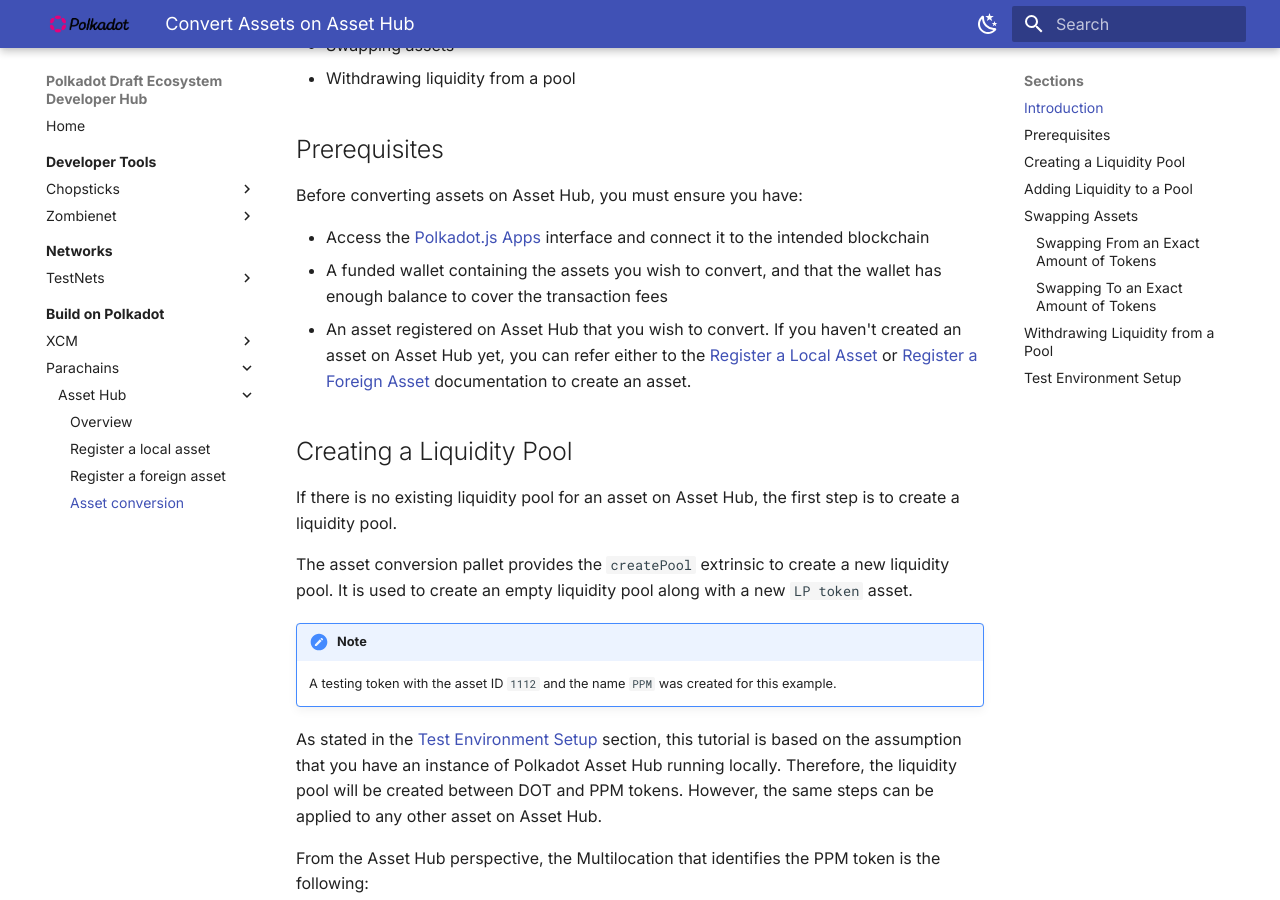
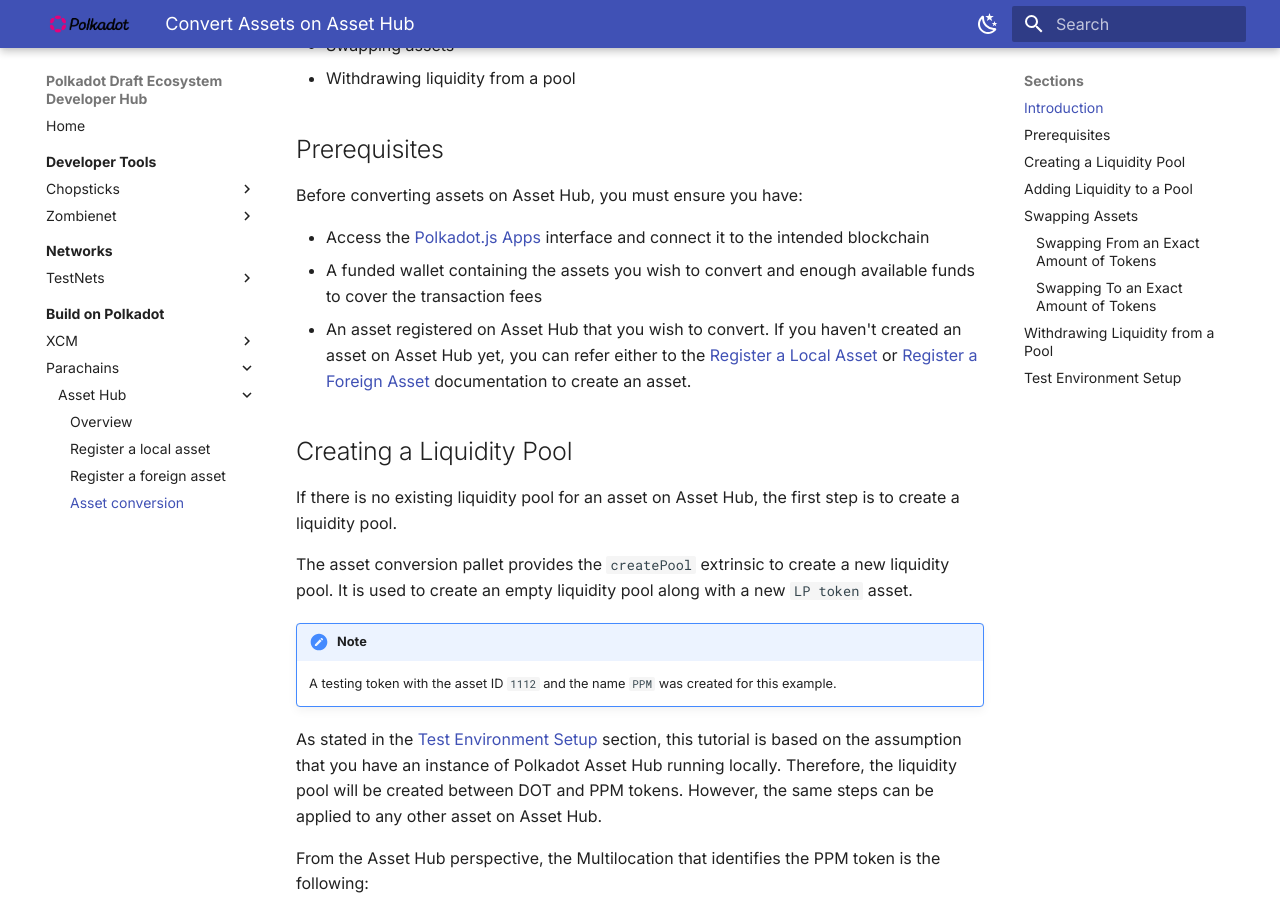
Before and after one commit to papermoonio/polkadot-ecosystem-docs-draft, an MkDocs documentation site: the page built from docs/build-on-polkadot/parachains/asset-hub/asset-conversion.md, in a window 1280 px wide and 900 px high, scrolled down 425 px. Built offline with MkDocs 1.6.1 and Material for MkDocs 9.7.7, drawn with Linux system fonts in a browser that asks for light colours.

Commit message:
Update docs/build-on-polkadot/parachains/asset-hub/asset-conversion.md
Co-authored-by: Dawn Kelly <83190195+dawnkelly09@users.noreply.github.com>

```diff
--- a/docs/build-on-polkadot/parachains/asset-hub/asset-conversion.md
+++ b/docs/build-on-polkadot/parachains/asset-hub/asset-conversion.md
@@ -22,7 +22,7 @@
 Before converting assets on Asset Hub, you must ensure you have:
 
 - Access the [Polkadot.js Apps](https://polkadot.js.org/apps){target=\_blank} interface and connect it to the intended blockchain
-- A funded wallet containing the assets you wish to convert, and that the wallet has enough balance to cover the transaction fees
+- A funded wallet containing the assets you wish to convert and enough available funds to cover the transaction fees
 - An asset registered on Asset Hub that you wish to convert. If you haven't created an asset on Asset Hub yet, you can refer either to the [Register a Local Asset](./docs/build-on-polkadot/parachains/asset-hub/register-a-foreign-asset.md){target=\_blank} or [Register a Foreign Asset](./docs/build-on-polkadot/parachains/asset-hub/register-a-local-asset.md){target=\_blank} documentation to create an asset.
 
 ## Creating a Liquidity Pool
```
